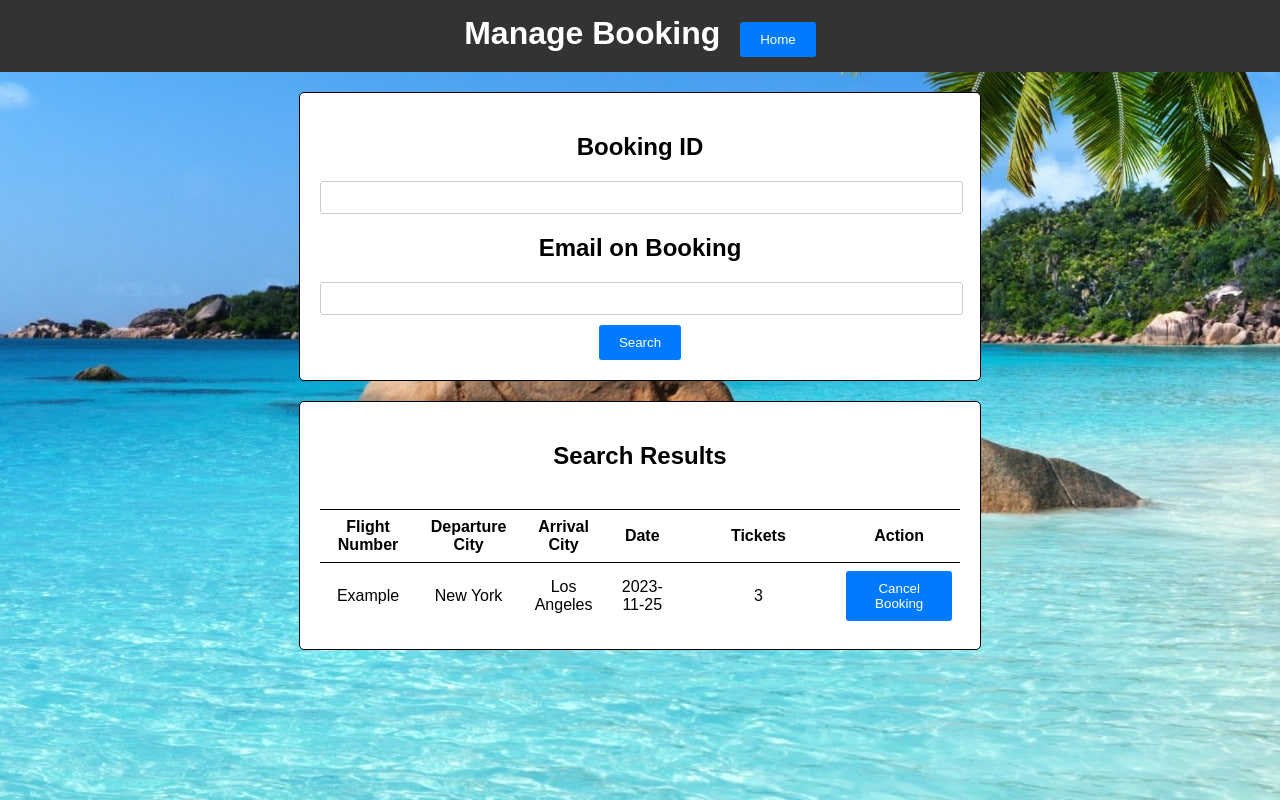
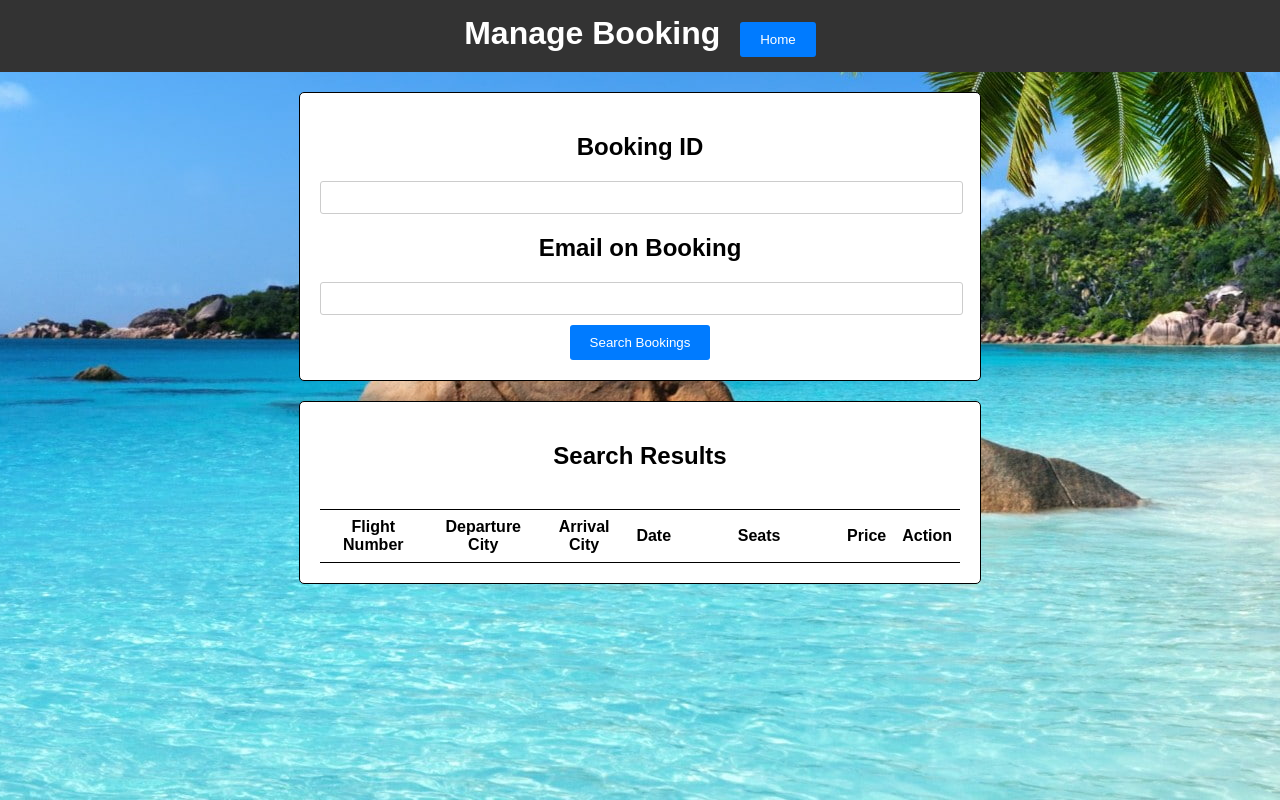
Before and after one commit to chrisbrunet/ENSF614_Final_Project_Group15, a React (Create React App) app in the folder flightapp/: page /manageBooking in a window 1280 px wide. Built offline with nearby package versions, Linux system fonts and the light colour scheme.

Commit message:
search for existing booking complete

```diff
--- a/flightapp/src/components/user/ManageBooking.js
+++ b/flightapp/src/components/user/ManageBooking.js
@@ -1,6 +1,8 @@
-import React from 'react';
-import '../css/styles.css';
+import React, { useState } from 'react';
+import '../css/styles.css'
 import { useNavigate } from 'react-router-dom';
+import axios from 'axios';
+
 
 const ManageBooking = () => {
     const navigate = useNavigate();
@@ -14,9 +16,33 @@ const ManageBooking = () => {
     };
 
     const handleCancelBooking = () => {
-        alert("cancelled booking.")
+        alert(`Your Booking Has Been Cancelled. An Email has been sent to ${bookingCriteria.userEmail} for confirmation`)
     };
 
+    const formatDateString = (dateString) => {
+        const date = new Date(dateString);
+        return date.toISOString().substring(0, 10);
+    };
+
+    const [bookingCriteria, setBookingCriteria] = useState ({
+        bookingID: "",
+        userEmail: ""
+    });
+
+    const [searchResults, setSearchResults] = useState([]);
+
+    const searchBookings = () => {
+        axios.get("http://localhost:3001/api/booking/get_booking", {
+            params: bookingCriteria
+        })
+        .then((response) => {
+            console.log(response.data);
+            setSearchResults(response.data);
+        })
+        .catch((error) => {
+            console.error("Error fetching Bookings:", error);
+        });
+    };
 
     return (
         <div>
@@ -31,15 +57,34 @@ const ManageBooking = () => {
                 <form onSubmit={handleSearchSubmit}>
                     <h2>Booking ID</h2>
                     <div className="input-group">
-                        <input type="text" id="bookingID" name="bookingID" required />
+                        <input
+                            type="text"
+                            id="bookingID"
+                            name="bookingID"
+                            value={bookingCriteria.bookingID}
+                            onChange={(e) => setBookingCriteria({ ...bookingCriteria, bookingID: e.target.value })}
+                            required
+                        />
                     </div>
                     <h2>Email on Booking</h2>
                     <div class="input-group">
-                        <input type="text" id="email" name="email" required />
+                    <input
+                            type="text"
+                            id="email"
+                            name="email"
+                            value={bookingCriteria.userEmail}
+                            onChange={(e) => setBookingCriteria({ ...bookingCriteria, userEmail: e.target.value })}
+                            required
+                        />
                     </div>
-                    <button type="submit" className="btn">
-                        Search
-                    </button>
+                    <button
+                        onClick={(e) => {
+                            e.preventDefault();
+                            searchBookings();
+                        }}
+                        type="button"
+                        className="btn"
+                    >Search Bookings</button>
                 </form>
             </div>
 
@@ -52,23 +97,25 @@ const ManageBooking = () => {
                         <th>Departure City</th>
                         <th>Arrival City</th>
                         <th>Date</th>
-                        <th>Tickets</th>
+                        <th>Seats</th>
+                        <th>Price</th>
                         <th>Action</th>
                     </tr>
                     </thead>
                     <tbody>
-                    <tr>
-                        <td>Example</td>
-                        <td>New York</td>
-                        <td>Los Angeles</td>
-                        <td>2023-11-25</td>
-                        <td>3</td>
-                        <td>
-                            <button onClick={handleCancelBooking} className="btn">
-                                Cancel Booking
-                            </button>
-                        </td>
-                    </tr>
+                        {searchResults.map((booking) => (
+                            <tr key={booking.flightID}>
+                                <td>{booking.flightID}</td>
+                                <td>{booking.departCity}</td>
+                                <td>{booking.arriveCity}</td>
+                                <td>{formatDateString(booking.flightDate)}</td>
+                                <td>{booking.numSeats}</td>
+                                <td>{booking.price}</td>
+                                <td>
+                                    <button onClick={() => { handleCancelBooking() }} className="btn">Cancel Booking</button>
+                                </td>
+                            </tr>
+                        ))}
                     </tbody>
                 </table>
             </div>
```
Also changed, not shown: 1 other file (tests, documents, lock files or other folders).
